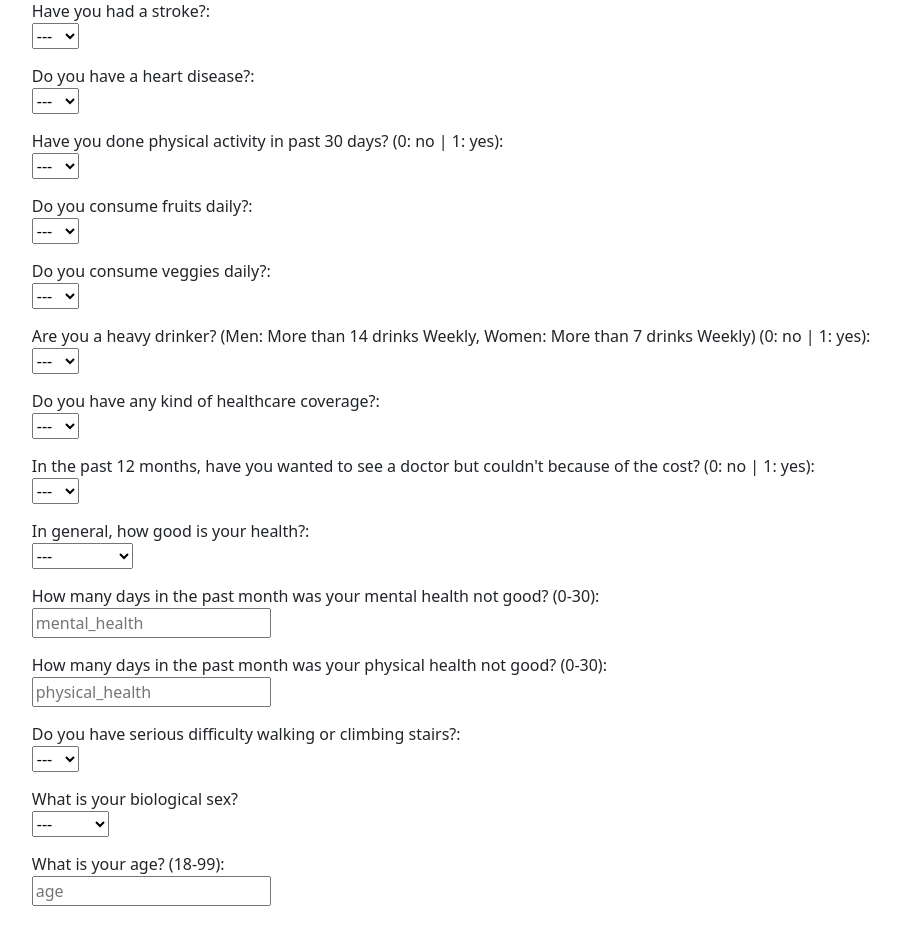
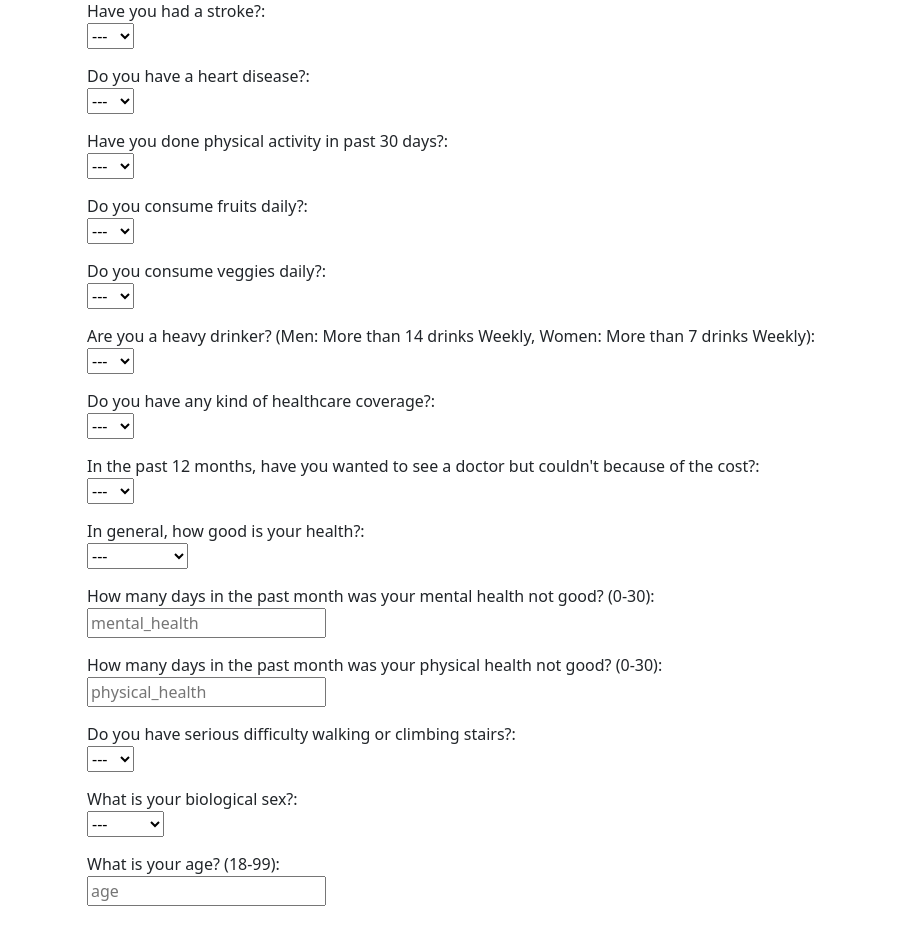
Before and after one commit to arjashok/ecs-171-project, a React (Create React App) app in the folder react_frontend/project_frontend/: page / in a window 1280 px wide. Shown: the part 520-1445 px from the top of the page, without its empty margins (189-1089 px from the left). Built offline with nearby package versions, Linux system fonts and the light colour scheme.

Commit message:
Edited Feature Form

```diff
--- a/react_frontend/project_frontend/src/Components/FeatureForm.js
+++ b/react_frontend/project_frontend/src/Components/FeatureForm.js
@@ -146,7 +146,7 @@ function FeatureForm(){
                     </select>
                 </div>
                 <div style={{marginBottom: "15px"}}>
-                    <label>Have you done physical activity in past 30 days? (0: no | 1: yes):</label>
+                    <label>Have you done physical activity in past 30 days?:</label>
                     <br />
                     <select id="physical_activity" value={data.physical_activity} onChange={handle}>
                         <option value=""> --- </option>
@@ -173,7 +173,7 @@ function FeatureForm(){
                     </select>
                 </div>
                 <div style={{marginBottom: "15px"}}>
-                    <label>Are you a heavy drinker? (Men: More than 14 drinks Weekly, Women: More than 7 drinks Weekly) (0: no | 1: yes):</label>
+                    <label>Are you a heavy drinker? (Men: More than 14 drinks Weekly, Women: More than 7 drinks Weekly):</label>
                     <br />
                     <select id="heavy_drinker" value={data.heavy_drinker} onChange={handle}>
                         <option value=""> --- </option>
@@ -191,7 +191,7 @@ function FeatureForm(){
                     </select>
                 </div>
                 <div style={{marginBottom: "15px"}}>
-                    <label>In the past 12 months, have you wanted to see a doctor but couldn't because of the cost? (0: no | 1: yes):</label>
+                    <label>In the past 12 months, have you wanted to see a doctor but couldn't because of the cost?:</label>
                     <br />
                     <select id="no_doc_bc_cost" value={data.no_doc_bc_cost} onChange={handle}>
                         <option value=""> --- </option>
@@ -231,7 +231,7 @@ function FeatureForm(){
                     </select>
                 </div>
                 <div style={{marginBottom: "15px"}}>
-                    <label>What is your biological sex?</label>
+                    <label>What is your biological sex?:</label>
                     <br />
                     <select id="sex" value={data.sex} onChange={handle}>
                         <option value=""> --- </option>
```
